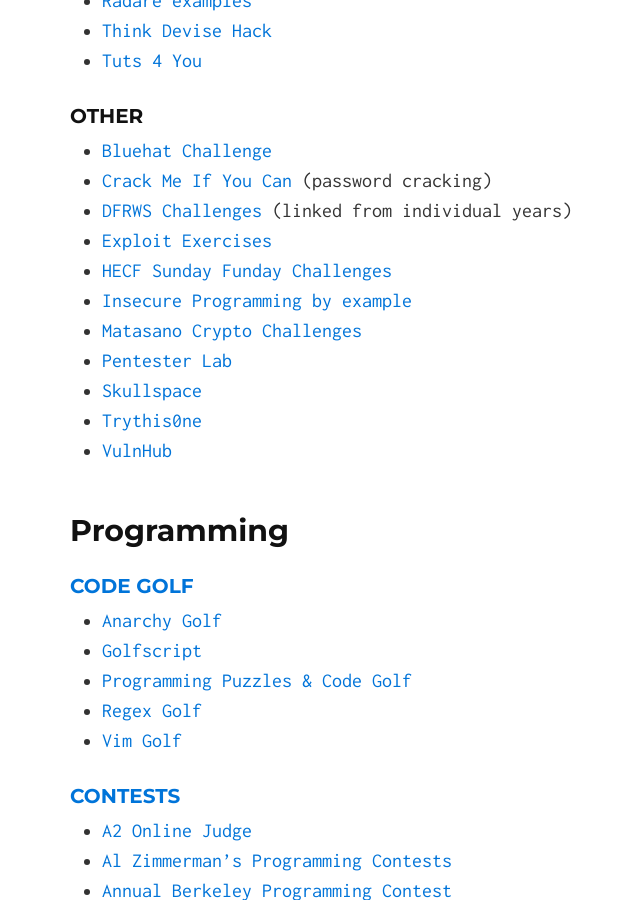
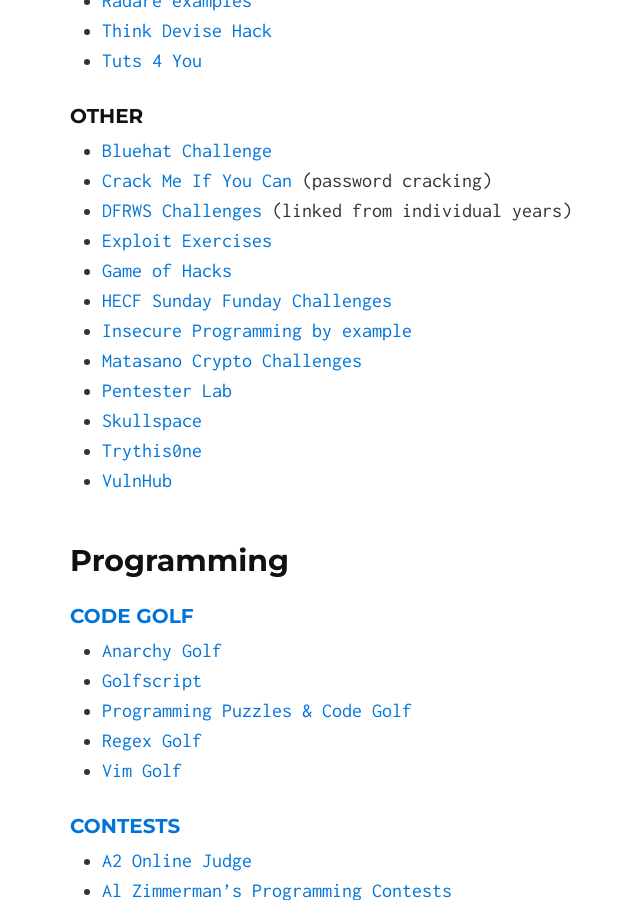
Before and after one commit to krmaxwell/coding-entertainment, a Jekyll site: the page built from index.html, in a window 1280 px wide and 900 px high, scrolled down 2134 px. Shown: the whole window, without its empty margins (268-908 px from the left). Built offline with Jekyll 4.4.1, drawn with Linux system fonts in a browser that asks for light colours; Markdown is read by kramdown in place of the engine named in the settings.

Commit message:
Add Game of Hacks

```diff
--- a/_includes/index.md
+++ b/_includes/index.md
@@ -62,6 +62,7 @@
 * [Crack Me If You Can](http://contest.korelogic.com) (password cracking)
 * [DFRWS Challenges](http://www.dfrws.org/archives.shtml) (linked from individual years)
 * [Exploit Exercises](http://exploit-exercises.com)
+* [Game of Hacks](http://www.gameofhacks.com)
 * [HECF Sunday Funday Challenges](http://hackingexposedcomputerforensicsblog.blogspot.com/search/label/sunday%20funday)
 * [Insecure Programming by example](http://community.coresecurity.com/~gera/InsecureProgramming/)
 * [Matasano Crypto Challenges](http://cryptopals.com)
```
